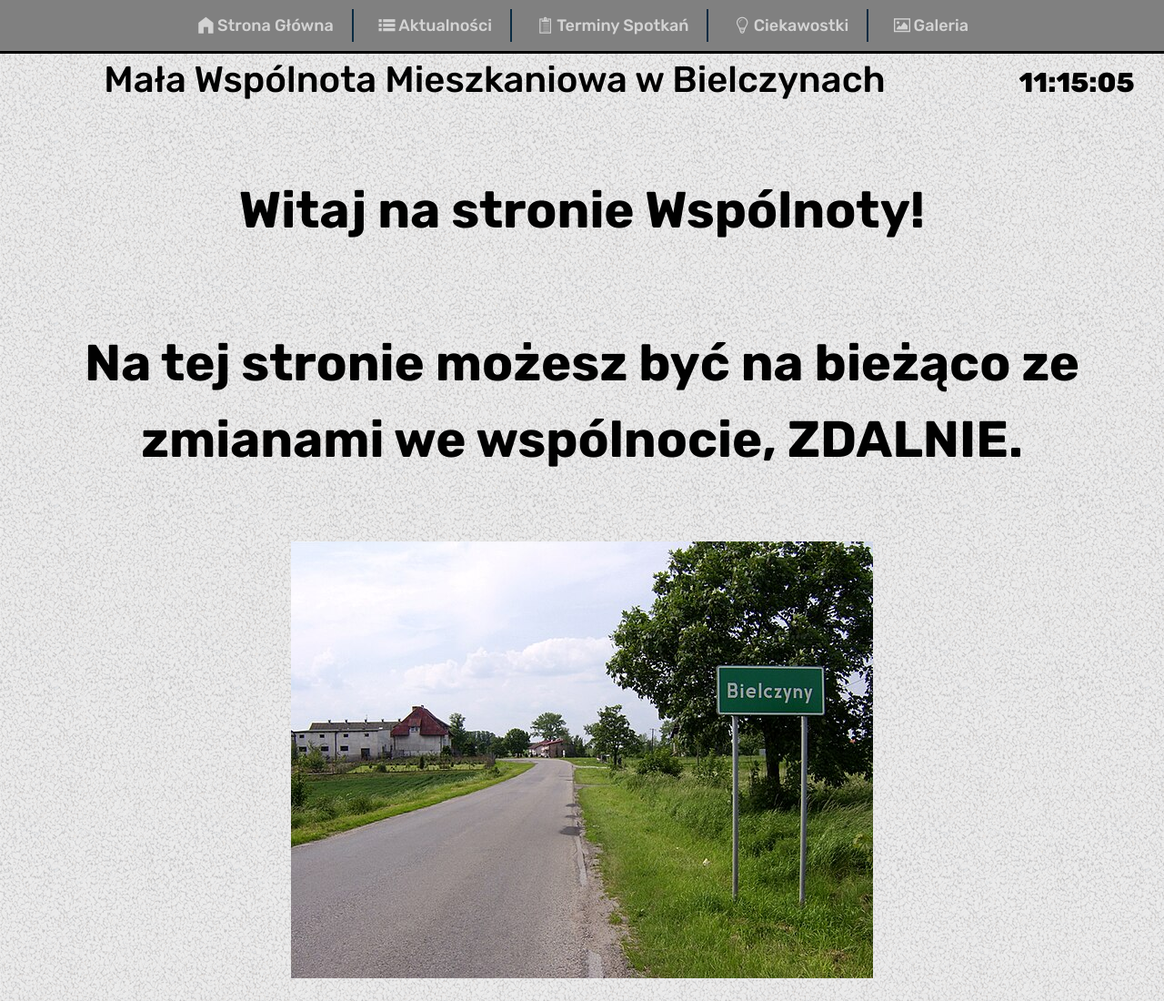
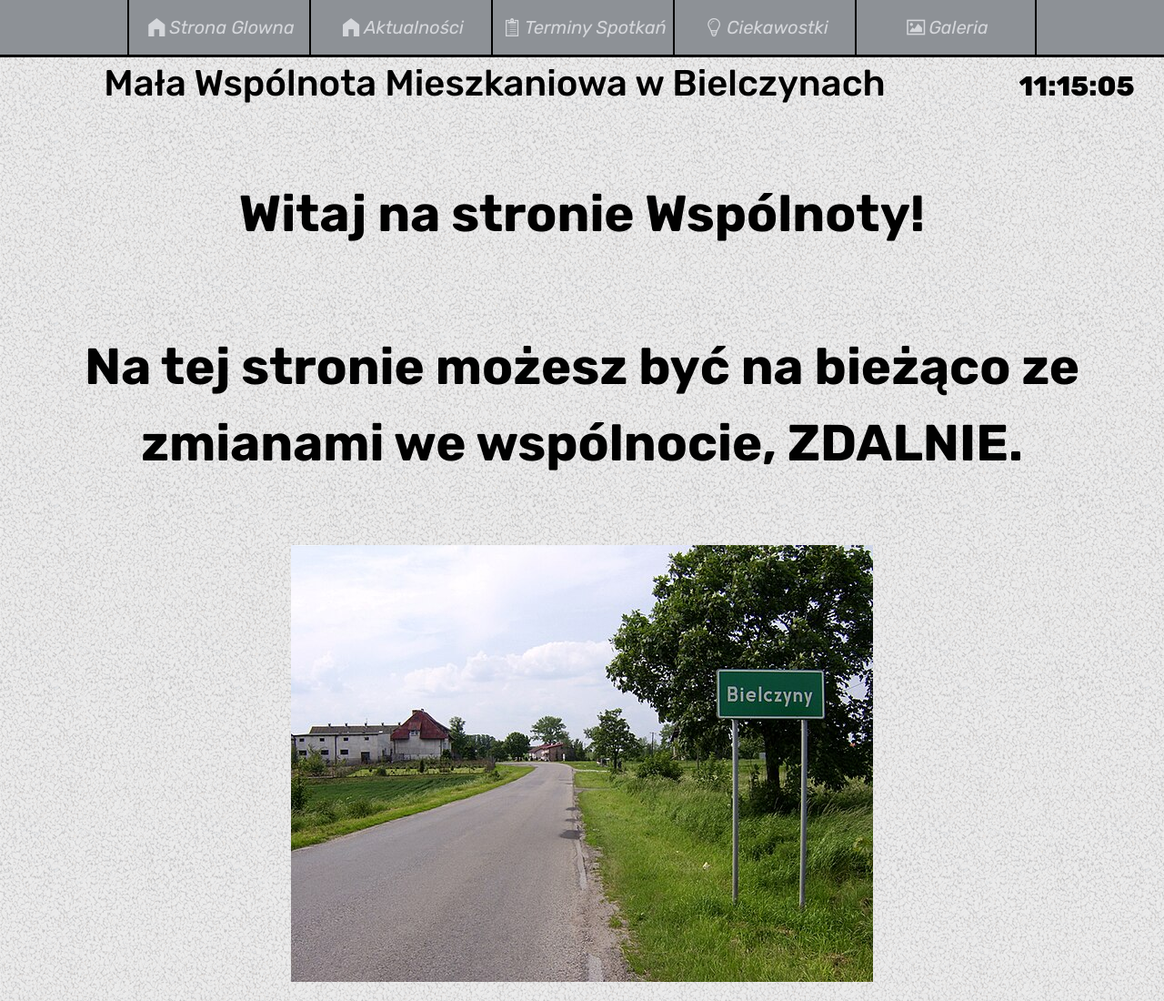
Before and after one commit to kpraktykant/biel-1.0.5, a plain HTML site: page index.html in a window 1280 px wide. Shown: the top 1100 px of the page at 91% size. Drawn offline with nearby package versions, Linux system fonts and the light colour scheme.

Commit message:
poprawiono topnav

```diff
--- a/index.html
+++ b/index.html
@@ -44,13 +44,19 @@
             <header>
                 <a href="#" class="scrollup"></a>
                 <nav id="topnav">
-                    <ul class="menu">
-                        <li><a href="index.html"><i class="icon-home"></i>Strona Główna</a></li>
-                        <li><a href="aktualnosci.html"><i class="icon-list"></i>Aktualności</a></li>
-                        <li><a href="terminy-spotkan.html"><i class="icon-clipboard"></i>Terminy Spotkań</a></li>
-                        <li><a href="ciekawostki.html"><i class="icon-lightbulb"></i>Ciekawostki</a></li>
-                        <li><a href="galeria.html"><i class="icon-picture"></i>Galeria</a></li>
-                    </ul>
+                    <div class="categs" style="width: 1000px; margin-left: auto; margin-right: auto;">
+                        <a href="index.html"><div class="sglownadiv" style="width: 20%; height: 60px; float: left; border-left: 2px solid black; padding-top: 15px; font-size: 20px; color: #d5d7db;"><i class="icon-home">Strona Glowna</i></div></a>
+
+                        <a href="aktualnosci.html"><div class="aktualnoscidiv" style="width: 20%; height: 60px; float: left; border-left: 2px solid black; padding-top: 15px; font-size: 20px; color: #d5d7db;"><i class="icon-home">Aktualności</i></div></a>
+
+                        <a href="terminy-spotkan.html"><div class="terspotkandiv" style="width: 20%; height: 60px; float: left; border-left: 2px solid black; padding-top: 15px; font-size: 20px; color: #d5d7db;"><i class="icon-clipboard">Terminy Spotkań</i></div></a>
+
+                        <a href="ciekawostki.html"><div class="ciekawostkidiv" style="width: 20%; height: 60px; float: left; border-left: 2px solid black; padding-top: 15px; font-size: 20px; color: #d5d7db;"><i class="icon-lightbulb">Ciekawostki</i></div></a>
+
+                        <a href="galeria.html"><div class="galeriadiv" style="width: 20%; height: 60px; float: left; border-left: 2px solid black; border-right: 2px solid black; padding-top: 15px; font-size: 20px; color: #d5d7db;"><i class="icon-picture">Galeria</i></div></a>
+
+                        <div style="clear:both"></div>
+                    </div>
                 </nav>
                 <div id="margin"></div>
                 <div class="header" style="text-align: center; height: 50%; margin-top: 5px;"><h1 class="logo" style=" float: left; width: 85%;">Mała Wspólnota Mieszkaniowa w Bielczynach</h1><div id="zegar" style="float: left; width: 15%; margin-top: 5px; font-size: 30px; font-weight: 800;">12:00:00</div></div>
--- a/style.css
+++ b/style.css
@@ -19,7 +19,7 @@ a:visited
 
 #topnav
 {
-    background-color: gray;
+    background-color: #8d9196;
     text-align: center;
     width: 100%;
 }
@@ -231,3 +231,28 @@ h1.infospotk
     font-size: 18px;
     list-style-type: none;
 }
+
+.sglownadiv:hover
+{
+    background-color: #9ea2a6;
+}
+
+.aktualnoscidiv:hover
+{
+    background-color: #9ea2a6;
+}
+
+.terspotkandiv:hover
+{
+    background-color: #9ea2a6;
+}
+
+.ciekawostkidiv:hover
+{
+    background-color: #9ea2a6;
+}
+
+.galeriadiv:hover
+{
+    background-color: #9ea2a6;
+}
```
Also changed, not shown: aktualnosci.html (+13 -7 lines), ciekawostki.html (+13 -7 lines), galeria.html (+13 -7 lines), terminy-spotkan.html (+13 -7 lines).
